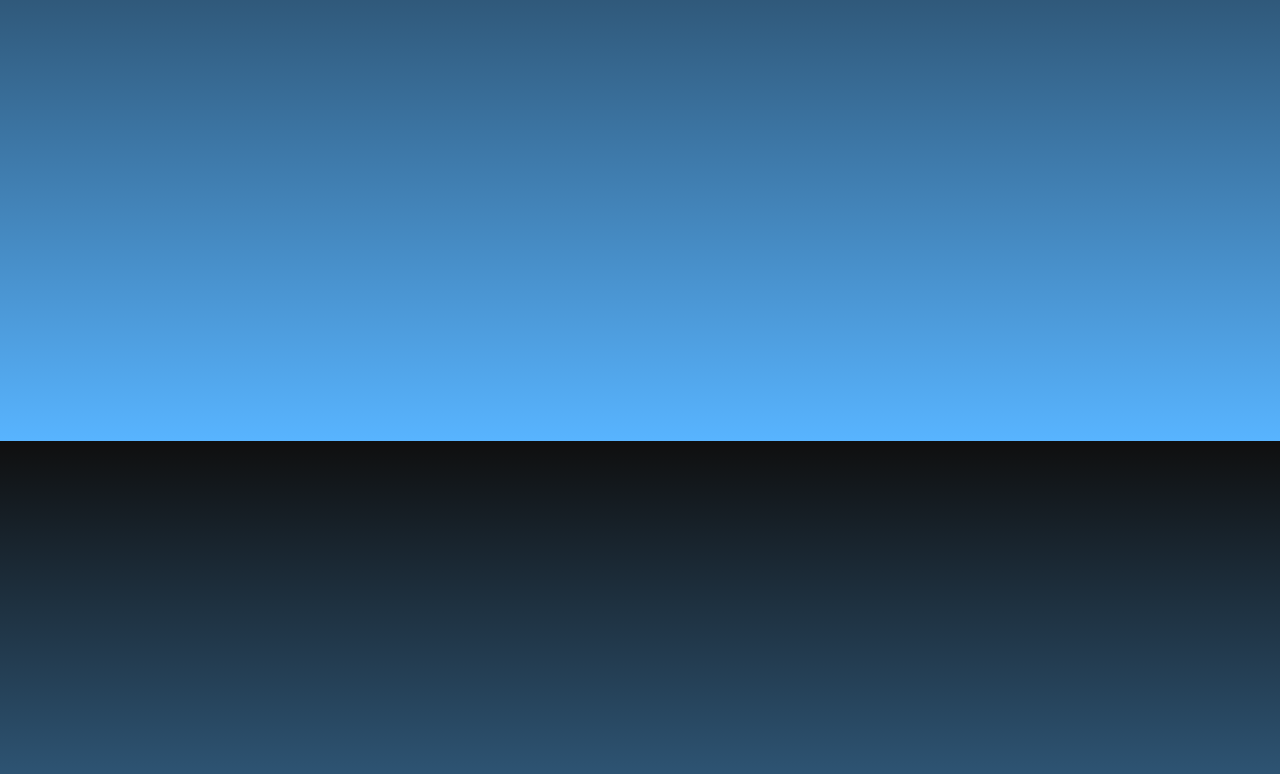
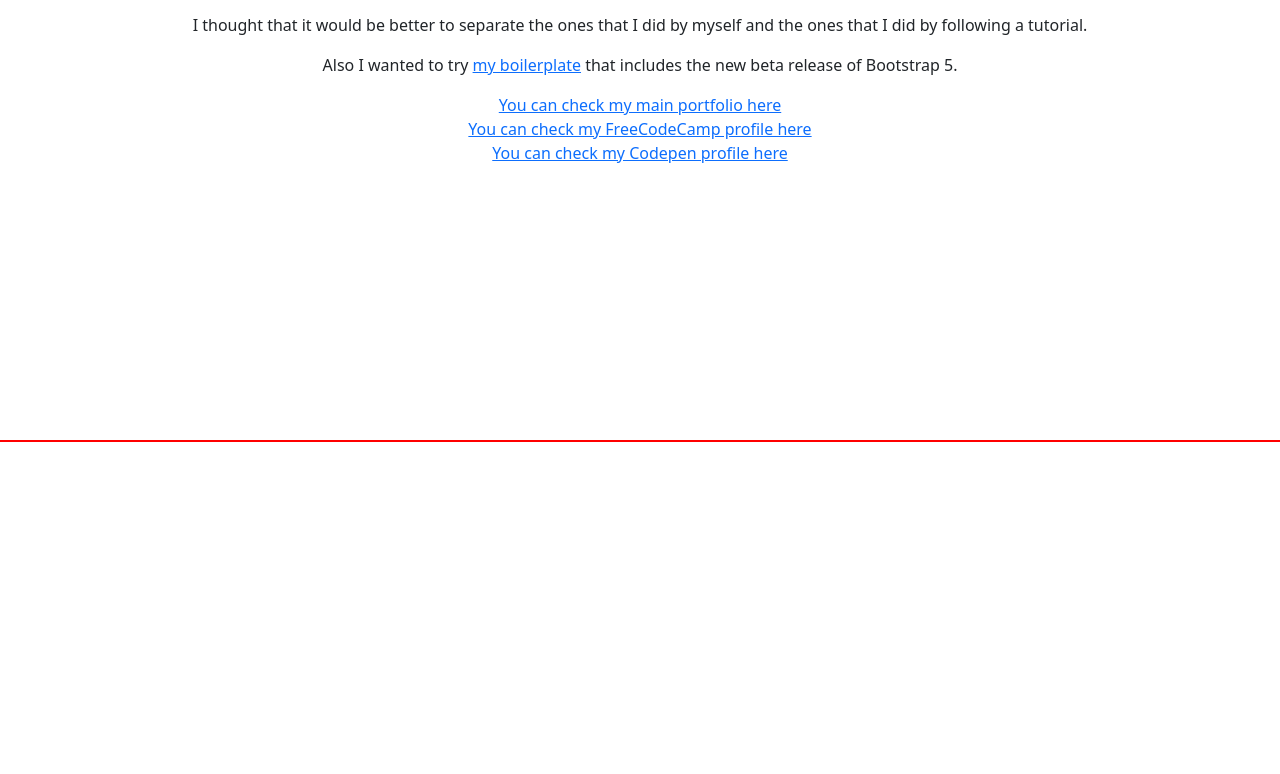
Before and after one commit to LGA-dev/fcc-and-tutorial-projects, a website: page index.html in a window 1280 px wide. Shown: the part 359-1133 px from the top of the page. Drawn offline with Linux system fonts and the light colour scheme.

Commit message:
Add home page section

```diff
--- a/index.html
+++ b/index.html
@@ -38,7 +38,20 @@
   </header>
 
   <main>
-    <section id="home"></section>
+    <section id="home" class="d-flex flex-column justify-content-center align-items-center">
+
+      <h1>Welcome</h1>
+      <p>This portfolio contains all the tutorial projects that I've done so far.</p>
+      <p>I thought that it would be better to separate the ones that I did by myself and the ones that I did by following a tutorial.</p>
+      <p>Also I wanted to try <a href="https://github.com/LGA-dev/bootstrap5-sass-fontawesome-gulp-boilerplate">my boilerplate</a> that includes the new beta release of Bootstrap 5.</p>
+
+
+      <a href="https://lga-dev.github.io/">You can check my main portfolio here</a>
+      <a href="https://www.freecodecamp.org/lga-dev">You can check my FreeCodeCamp profile here</a>
+      <a href="https://codepen.io/lga-dev">You can check my Codepen profile here</a>
+
+
+    </section>
     <section id="fcc-projects"></section>
     <section id="youtube-projects"></section>
     <section id="udemy-projects"></section>
--- a/src/scss/main.scss
+++ b/src/scss/main.scss
@@ -2,7 +2,7 @@
 @import "../../vendor/bootstrap/scss/bootstrap"; // Include all of Bootstrap
 
 body {
-  background: linear-gradient(to bottom, rgb(15, 15, 15), rgb(88, 180, 255));
+  // background: linear-gradient(to bottom, rgb(15, 15, 15), rgb(88, 180, 255));
   height: 100vh;
   position: relative;
 }
@@ -12,4 +12,5 @@ body {
 #youtube-projects,
 #udemy-projects {
   height: 100vh;
+  outline: 1px solid red;
 }
```
Also changed, not shown: src/css/main.css.
